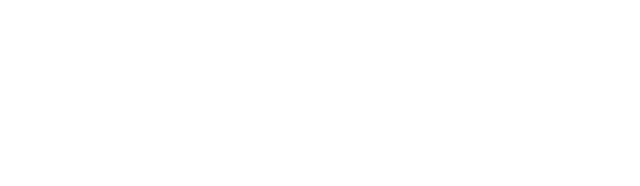
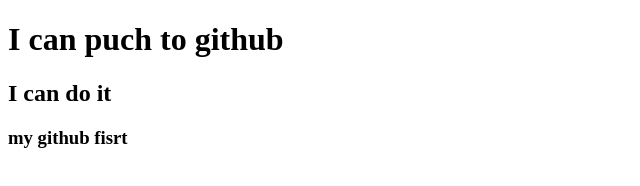
Before and after one commit to momio01/my.first.code, a plain HTML site: page index.html in a window 1280 px wide. Shown: the whole page, without its empty margins (0-640 px from the left). Drawn offline with Linux system fonts and the light colour scheme.

Commit message:
added header

```diff
--- a/index.html
+++ b/index.html
@@ -7,6 +7,10 @@
     <title>my github </title>
 </head>
 <body>
+    <h1> I can puch to github</h1>
+    <h2>I can do it</h2>
+    <h3> my github fisrt</h3>
+
 
 </body>
 </html>
```
